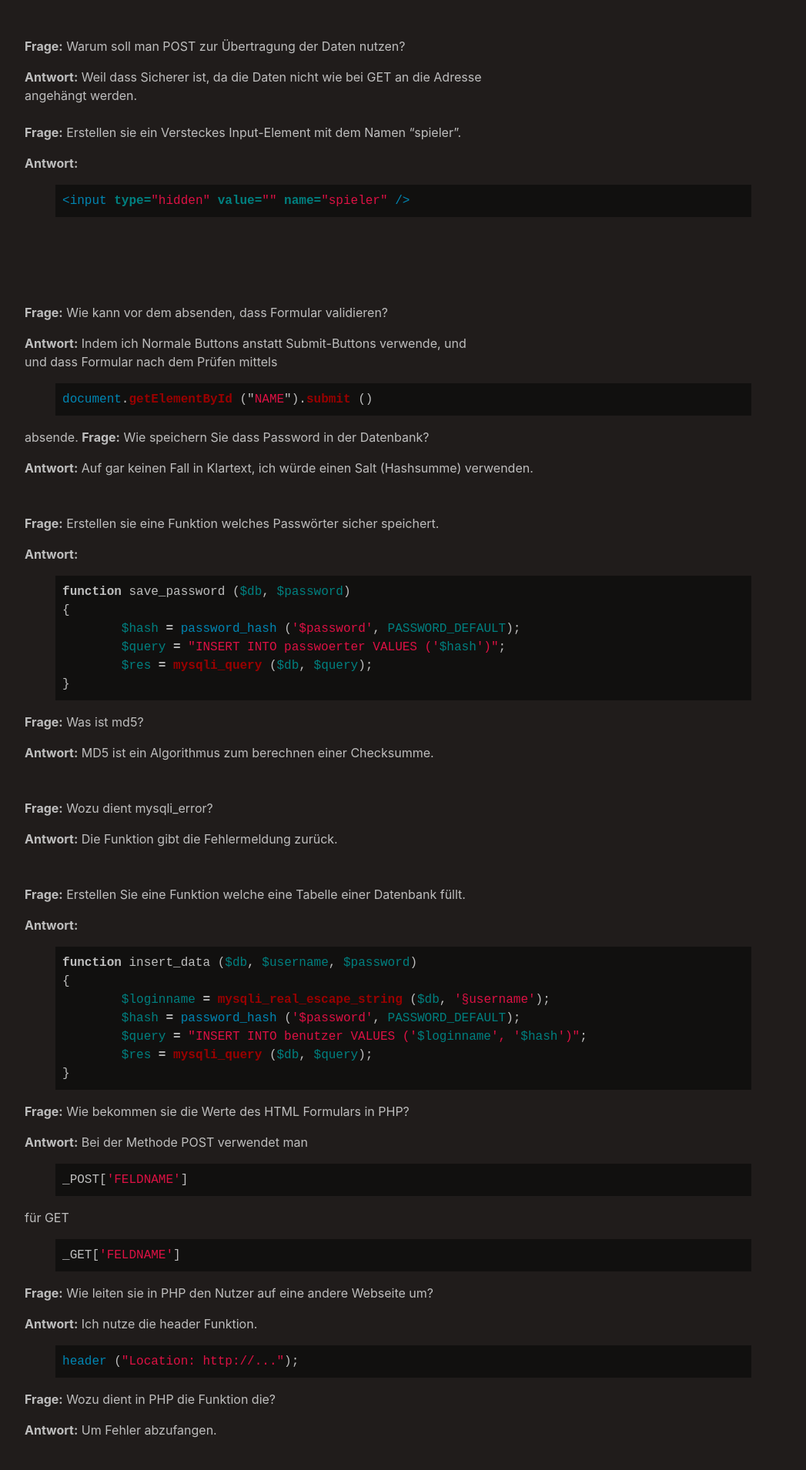
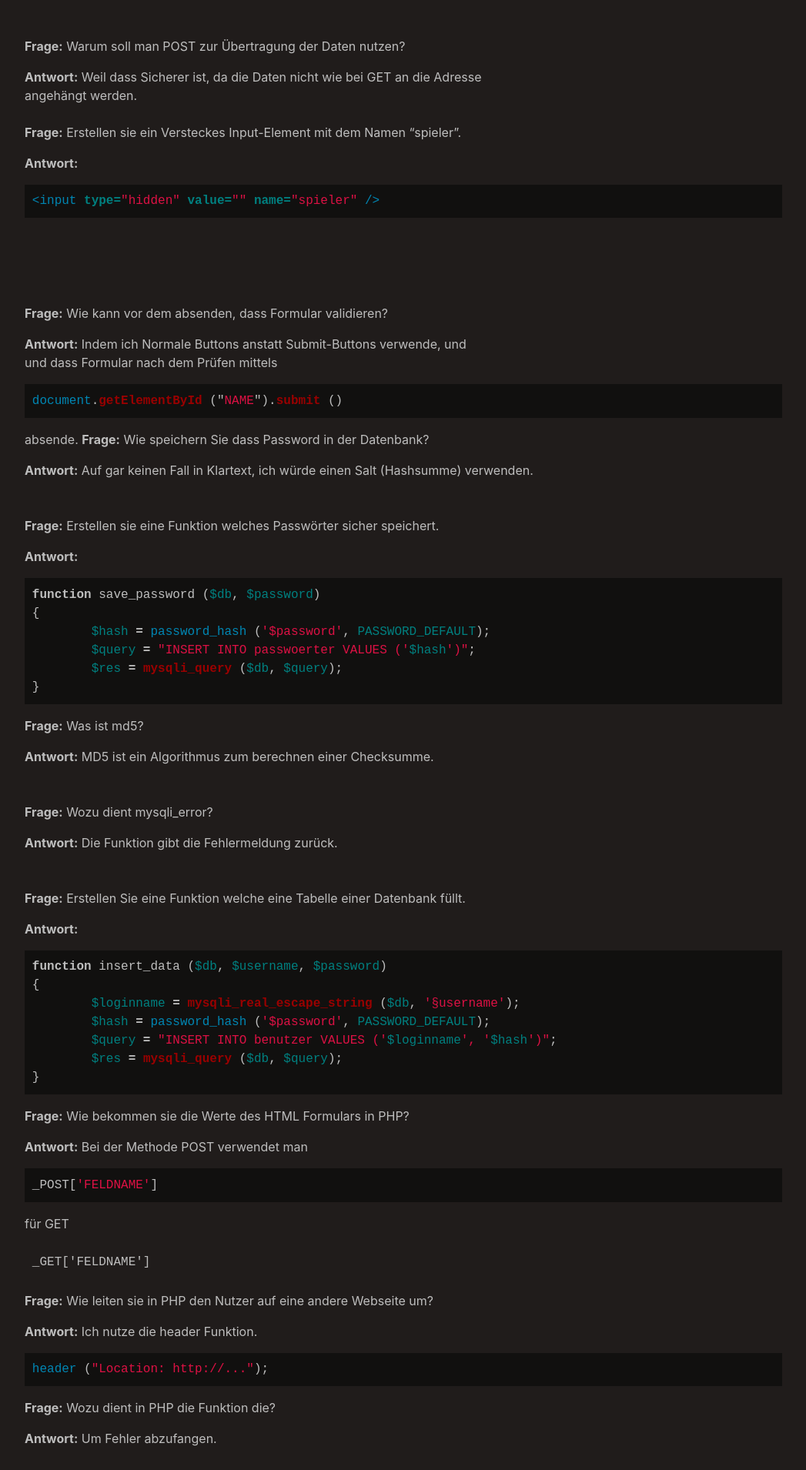
Before and after one commit to marc-q/marc-q.github.io, a Jekyll site: the page built from wiki/ua_wan_phplogon-l.md, in a window 1280 px wide. Shown: the part 642-2552 px from the top of the page at 77% size, without its empty margins (116-1163 px from the left). Built offline with Jekyll 4.4.1, drawn with Linux system fonts in a browser that asks for light colours; the repository's description, which GitHub fills in, is left out.

Commit message:
Revert "Wip (#43)" (#44)
This reverts commit ade0ace4cc609e34aefe909552356160b4f0431c.

````diff
--- a/_layouts/default.html
+++ b/_layouts/default.html
@@ -12,7 +12,6 @@
       header.main {width: 100%;}
       header.main h1 {font-weight: normal;}
       footer.main {width: 100%; height: 50px; position: absolute; bottom: 0;}
-      footer.post-meta small {float: left;}
       a {color: #CE422B; text-decoration: none; outline: none;}
       article.post {padding-bottom: 1%; border-bottom: 1px solid #11100f;}
       .fleft, ul#sitenav li {float: left;}
--- a/_layouts/home.html
+++ b/_layouts/home.html
@@ -23,7 +23,6 @@ layout: default
 
         <footer class="post-meta">
           <small><b>Posted on:</b> {{ post.date | date: "%b %-d, %Y" }}</small>
-          <small><b>Category:</b> {{ post.category }}</small>
         </footer>
       </article>
     {% endfor %}
--- a/wiki/ua_wan_phplogon-l.md
+++ b/wiki/ua_wan_phplogon-l.md
@@ -38,9 +38,9 @@ angehängt werden.
 
 **Antwort:**
 
-{% highlight html %}
+```html
 <input type="hidden" value="" name="spieler" />
-{% endhighlight %}
+```
 
 <br /><br /><br /><br />
 **Frage:** Wie kann vor dem absenden, dass Formular validieren?
@@ -49,9 +49,9 @@ angehängt werden.
 Indem ich Normale Buttons anstatt Submit-Buttons verwende, und
 und dass Formular nach dem Prüfen mittels
 
-{% highlight javascript %}
+```javascript
 document.getElementById ("NAME").submit ()
-{% endhighlight %}
+```
 
 absende.
 **Frage:** Wie speichern Sie dass Password in der Datenbank?
@@ -63,14 +63,14 @@ Auf gar keinen Fall in Klartext, ich würde einen Salt (Hashsumme) verwenden.
 
 **Antwort:**
 
-{% highlight php %}
+```php
 function save_password ($db, $password)
 {
 	$hash = password_hash ('$password', PASSWORD_DEFAULT);
 	$query = "INSERT INTO passwoerter VALUES ('$hash')";
 	$res = mysqli_query ($db, $query);
 }
-{% endhighlight %}
+```
 
 **Frage:** Was ist md5?
 
@@ -86,7 +86,7 @@ Die Funktion gibt die Fehlermeldung zurück.
 
 **Antwort:**
 
-{% highlight php %}
+```php
 function insert_data ($db, $username, $password)
 {
 	$loginname = mysqli_real_escape_string ($db, '§username');
@@ -94,31 +94,31 @@ function insert_data ($db, $username, $password)
 	$query = "INSERT INTO benutzer VALUES ('$loginname', '$hash')";
 	$res = mysqli_query ($db, $query);
 }
-{% endhighlight %}
+```
 
 **Frage:** Wie bekommen sie die Werte des HTML Formulars in PHP?
 
 **Antwort:**
 Bei der Methode POST verwendet man
 
-{% highlight php %}
+```php
 _POST['FELDNAME']
-{% endhighlight %}
+```
 
 für GET
 
-{% highlight php %}
+```inc
 _GET['FELDNAME']
-{% endhighlight %}
+```
 
 **Frage:** Wie leiten sie in PHP den Nutzer auf eine andere Webseite um?
 
 **Antwort:**
 Ich nutze die header Funktion.
 
-{% highlight php %}
+```php
 header ("Location: http://...");
-{% endhighlight %}
+```
 
 **Frage:** Wozu dient in PHP die Funktion die?
 
@@ -142,7 +142,7 @@ Wenn der zurückgegebene Wert nur im Fehlerfall NULL oder false haben kann.
 
 **Antwort:**
 
-{% highlight php %}
+```php
 function save_password ($db, $username)
 {
 	$loginname = mysqli_real_escape_string ($db, '§username');
@@ -159,7 +159,7 @@ function save_password ($db, $username)
 		return $row['password'];
 	}
 }
-{% endhighlight %}
+```
 
 **Frage:** Wie kann man in PHP Debuggen? (Funktion)
 
````
